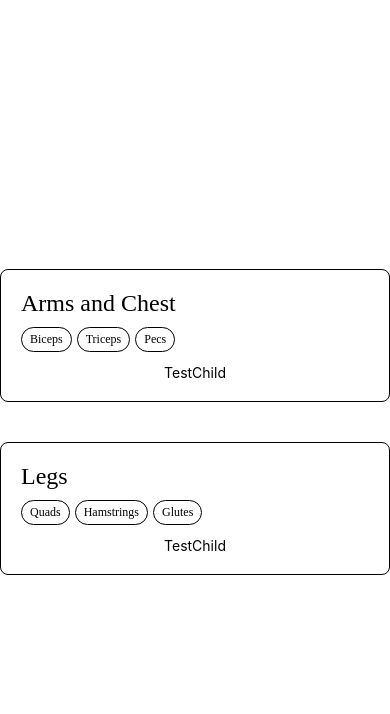
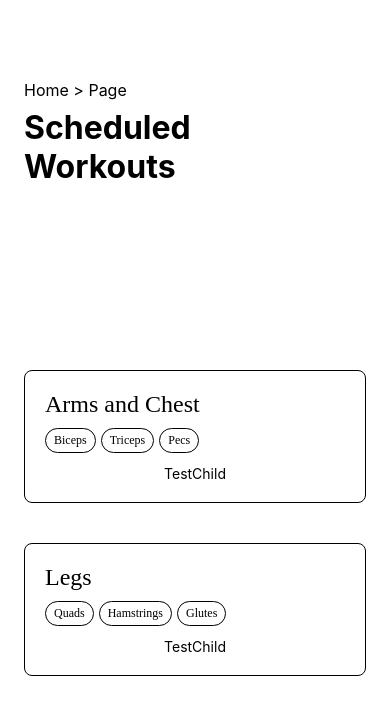
Before and after one commit to P4ck-a-Punch/component-gallery, a React Native app: screen / in a window 390 px wide. Shown: the top 714 px of the page. Built offline with nearby package versions, Linux system fonts and the light colour scheme.

Commit message:
layout edits to Page component

```diff
--- a/Components/Page.tsx
+++ b/Components/Page.tsx
@@ -1,13 +1,27 @@
 import React from 'react'
-import { View, StyleSheet } from 'react-native'
+import { View, StyleSheet, Text } from 'react-native'
 
 type PageProps = {
 	children: React.ReactNode
 	title: string
 }
 
+const PageHeader = (props: { title: string; breadcrumbs: string }) => {
+	return (
+		<View style={styles.page_header}>
+			<Text style={styles.breadcrumbs}>{props.breadcrumbs}</Text>
+			<Text style={styles.page_title}>{props.title}</Text>
+		</View>
+	)
+}
+
 const Page = (props: PageProps) => {
-	return <View style={styles.outer}>{props.children}</View>
+	return (
+		<View style={styles.outer}>
+			<PageHeader title={props.title} breadcrumbs='Home > Page' />
+			{props.children}
+		</View>
+	)
 }
 
 const styles = StyleSheet.create({
@@ -15,8 +29,26 @@ const styles = StyleSheet.create({
 		flex: 1,
 		width: '100%',
 		height: '100%',
-		marginTop: 70,
-		marginBottom: 70,
+		paddingLeft: 24,
+		paddingRight: 24,
+		paddingTop: 80,
+	},
+	page_header: {
+		display: 'flex',
+		flexDirection: 'column',
+		justifyContent: 'space-between',
+		alignItems: 'flex-start',
+		backgroundColor: 'white',
+	},
+	page_title: {
+		fontSize: 32,
+		width: '85%',
+		fontWeight: 'bold',
+		marginBottom: 16,
+	},
+	breadcrumbs: {
+		fontSize: 16,
+		marginBottom: 8,
 	},
 })
 
```
